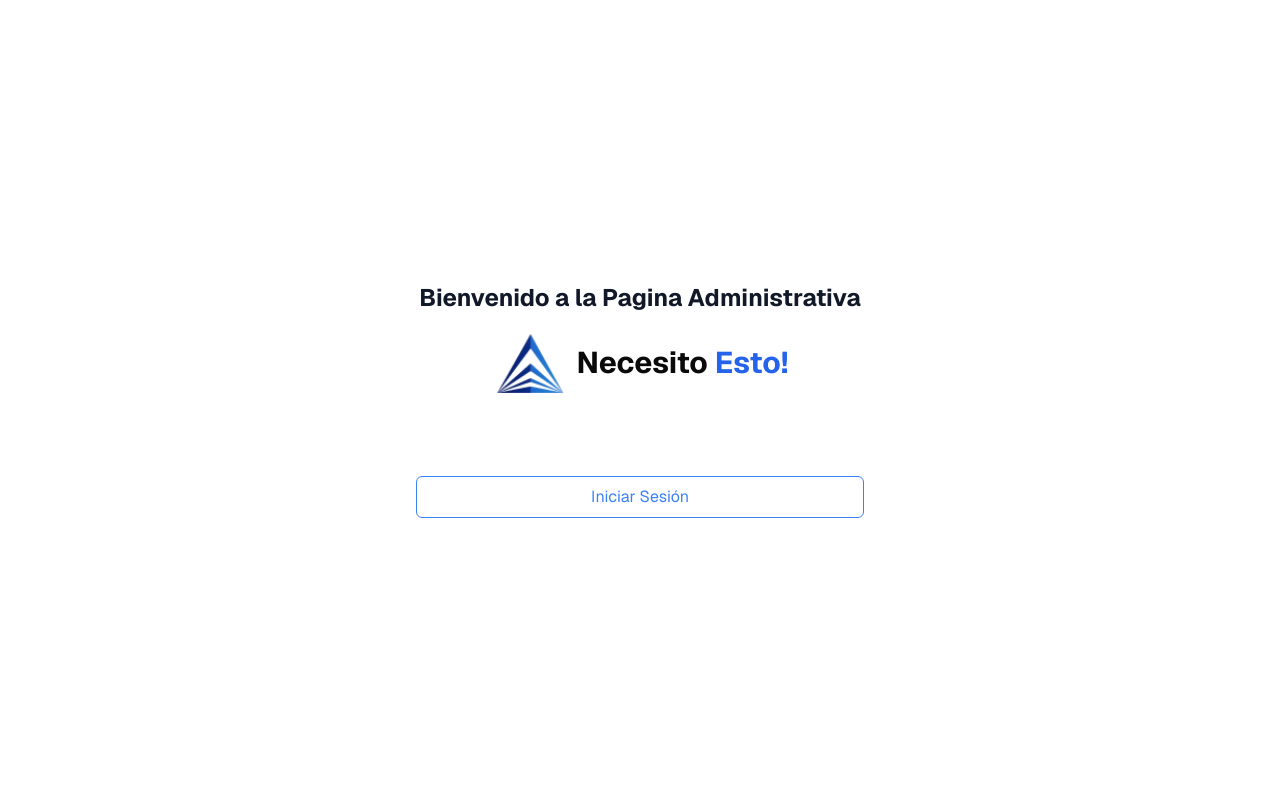
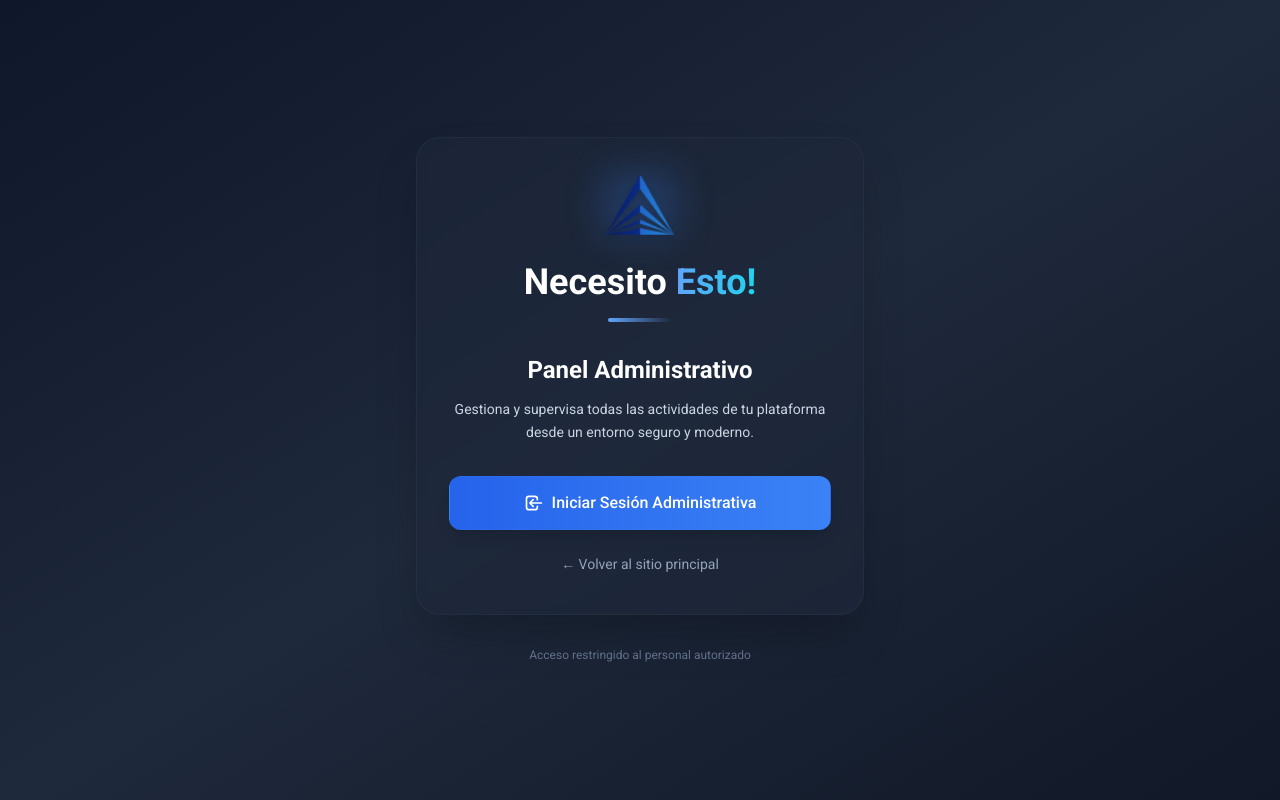
Before and after one commit to Agustin-Monti/AdminNecesitoEsto, a Next.js app: page / in a window 1280 px wide. Built offline with nearby package versions, Linux system fonts and the light colour scheme.

Commit message:
Update page.tsx

```diff
--- a/app/page.tsx
+++ b/app/page.tsx
@@ -1,44 +1,86 @@
-
 import { Roboto } from 'next/font/google'
 import Link from "next/link";
 
 const roboto = Roboto({
-  weight: '400',
+  weight: ['300', '400', '500', '700'],
   subsets: ['latin'],
 })
 
 export default async function Index() {
-
-
   return (
     <>
-      <main className="flex flex-col items-center justify-center min-h-screen py-12 px-4 sm:px-6 lg:px-8 {roboto.className}">
+      <main className={`flex flex-col items-center justify-center min-h-screen py-12 px-4 sm:px-6 lg:px-8 ${roboto.className} bg-gradient-to-br from-slate-900 via-slate-800 to-gray-900`}>
         <div className="w-full max-w-md space-y-8">
-          <div>
-            <h2 className="text-2xl font-bold text-center text-gray-900 mb-4">
-              Bienvenido a la Pagina Administrativa
-            </h2>
-            <div className="flex items-center justify-center text-center w-full mb-20">
+          {/* Card Container */}
+          <div className="bg-slate-800/60 backdrop-blur-sm rounded-3xl shadow-2xl border border-slate-700/30 p-8 transition-all duration-300 hover:shadow-xl">
+
+            {/* Logo Section */}
+            <div className="flex flex-col items-center justify-center mb-8">
+              <div className="relative mb-6">
+                <div className="absolute inset-0 bg-blue-500/20 rounded-2xl blur-lg"></div>
                 <img
                   src="/logoprincipalsf.png"
                   alt="Logo de Necesito Esto!"
-                        width={77}
-                        height={77}
+                  width={80}
+                  height={80}
+                  className="relative z-10 drop-shadow-md"
                 />
-                      <Link href="/">
-                        <h3 className="text-3xl font-bold ml-2">
-                          Necesito <span className="text-blue-600">Esto!</span>
-                        </h3>
+              </div>
+
+              <Link href="/" className="group">
+                <h1 className="text-4xl font-bold text-white text-center">
+                  Necesito{' '}
+                  <span className="bg-gradient-to-r from-blue-400 to-cyan-400 bg-clip-text text-transparent group-hover:from-blue-300 group-hover:to-cyan-300 transition-all duration-300">
+                    Esto!
+                  </span>
+                </h1>
               </Link>
+
+              <div className="w-16 h-1 bg-gradient-to-r from-blue-400 to-transparent rounded-full mt-4"></div>
             </div>
-                    <div className="flex justify-center gap-4">
-                      <Link href="/sign-in" className="w-full text-center py-2 px-4 border border-blue-500 text-blue-500 rounded-md hover:bg-blue-500 hover:text-white transition duration-300">
-                        Iniciar Sesión
+
+            {/* Welcome Text */}
+            <div className="text-center mb-8">
+              <h2 className="text-2xl font-semibold text-white mb-3">
+                Panel Administrativo
+              </h2>
+              <p className="text-slate-300 text-sm leading-relaxed">
+                Gestiona y supervisa todas las actividades de tu plataforma desde un entorno seguro y moderno.
+              </p>
+            </div>
+
+            {/* Login Button */}
+            <div className="space-y-4">
+              <Link
+                href="/sign-in"
+                className="block w-full py-3.5 px-6 bg-gradient-to-r from-blue-600 to-blue-500 text-white text-center rounded-xl font-medium shadow-lg hover:from-blue-700 hover:to-blue-600 transition-all duration-300 transform hover:scale-[1.02] active:scale-[0.98] border border-blue-500/20"
+              >
+                <span className="flex items-center justify-center space-x-2">
+                  <svg className="w-5 h-5" fill="none" stroke="currentColor" viewBox="0 0 24 24">
+                    <path strokeLinecap="round" strokeLinejoin="round" strokeWidth={2} d="M11 16l-4-4m0 0l4-4m-4 4h14m-5 4v1a3 3 0 01-3 3H6a3 3 0 01-3-3V7a3 3 0 013-3h7a3 3 0 013 3v1" />
+                  </svg>
+                  <span>Iniciar Sesión Administrativa</span>
+                </span>
+              </Link>
+
+              {/* Optional: Link to main site */}
+              <div className="text-center">
+                <Link
+                  href="https://www.necesito-esto.com/"
+                  className="inline-block text-sm text-slate-400 hover:text-slate-200 transition-colors duration-200 py-2"
+                >
+                  ← Volver al sitio principal
                 </Link>
               </div>
             </div>
+          </div>
 
-
+          {/* Footer Info */}
+          <div className="text-center">
+            <p className="text-xs text-slate-500">
+              Acceso restringido al personal autorizado
+            </p>
+          </div>
         </div>
       </main>
     </>
```
Lines whose indentation alone changed are shown as unchanged.
